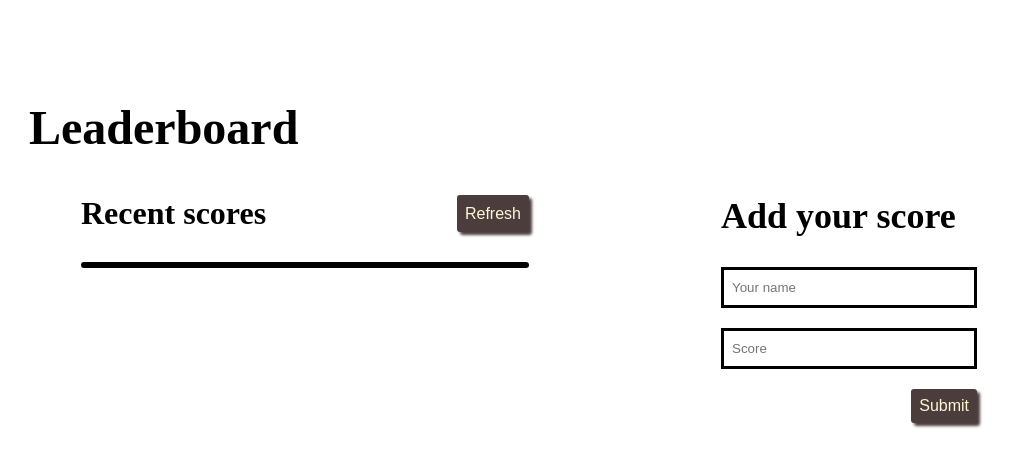
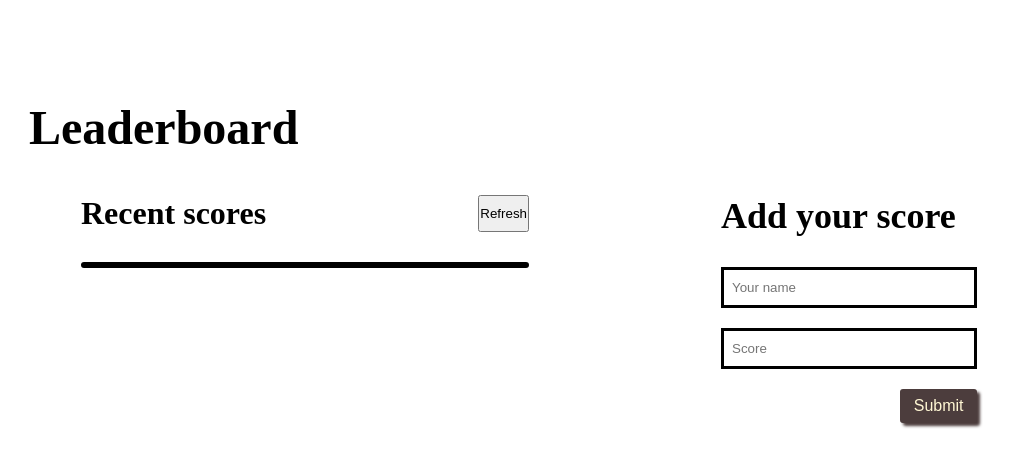
Before and after one commit to Chandan-devs-tech/Leaderboard, a website built with webpack: page src/index.html in a window 1280 px wide. Shown: the whole page, without its empty margins (111-1124 px from the left). Built offline with nearby package versions, Linux system fonts and the light colour scheme.

Commit message:
Modify src/style.css

```diff
--- a/src/style.css
+++ b/src/style.css
@@ -48,7 +48,7 @@
   justify-content: flex-end;
 }
 
-.recentScoreBtn {
+.refreshBtn {
   cursor: pointer;
   padding: 5px;
   border-radius: 3px;
@@ -68,6 +68,12 @@
   box-shadow: 3px 3px 3px #4c3d3d;
   background: #4c3d3d;
   color: #fff7d4;
+  width: 30%;
+  align-self: end;
+}
+
+.scoreBoardItem {
+  padding: 10px;
 }
 
 .scoreBoardItem:nth-child(even) {
```
